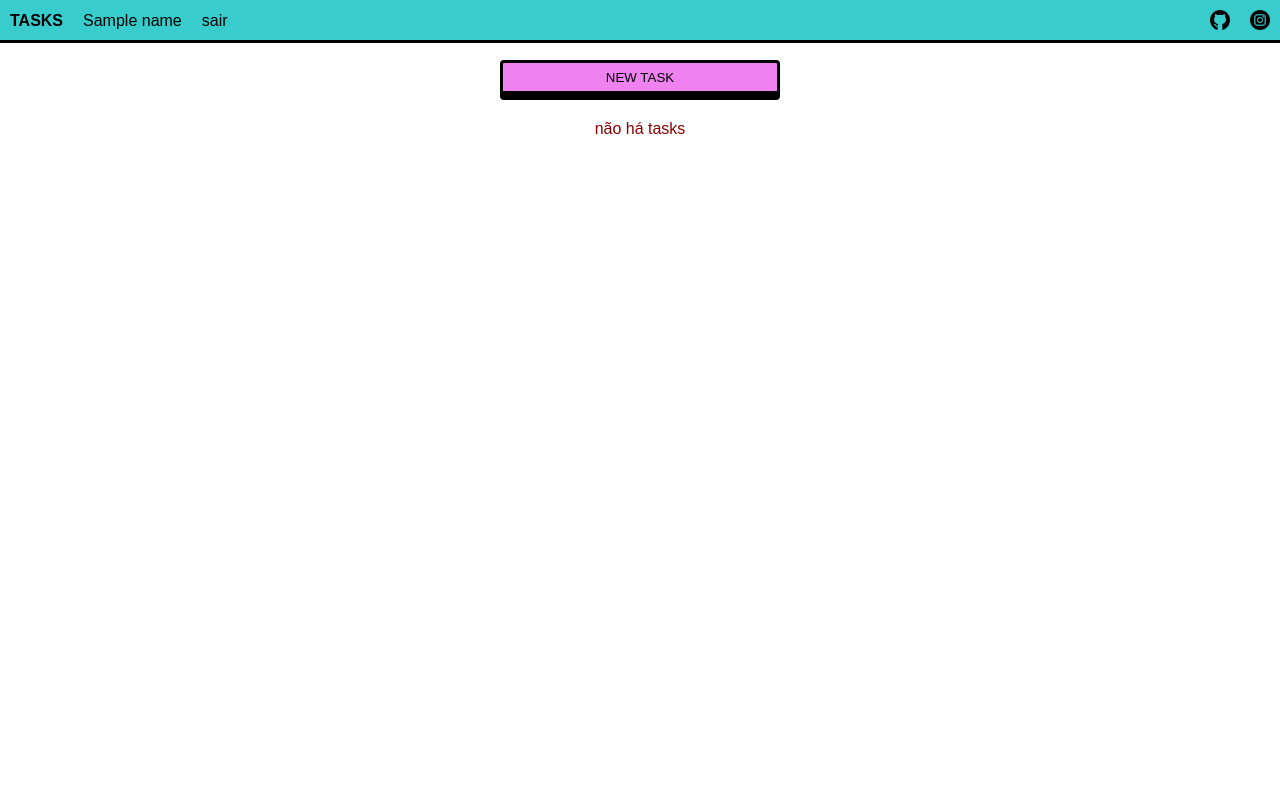
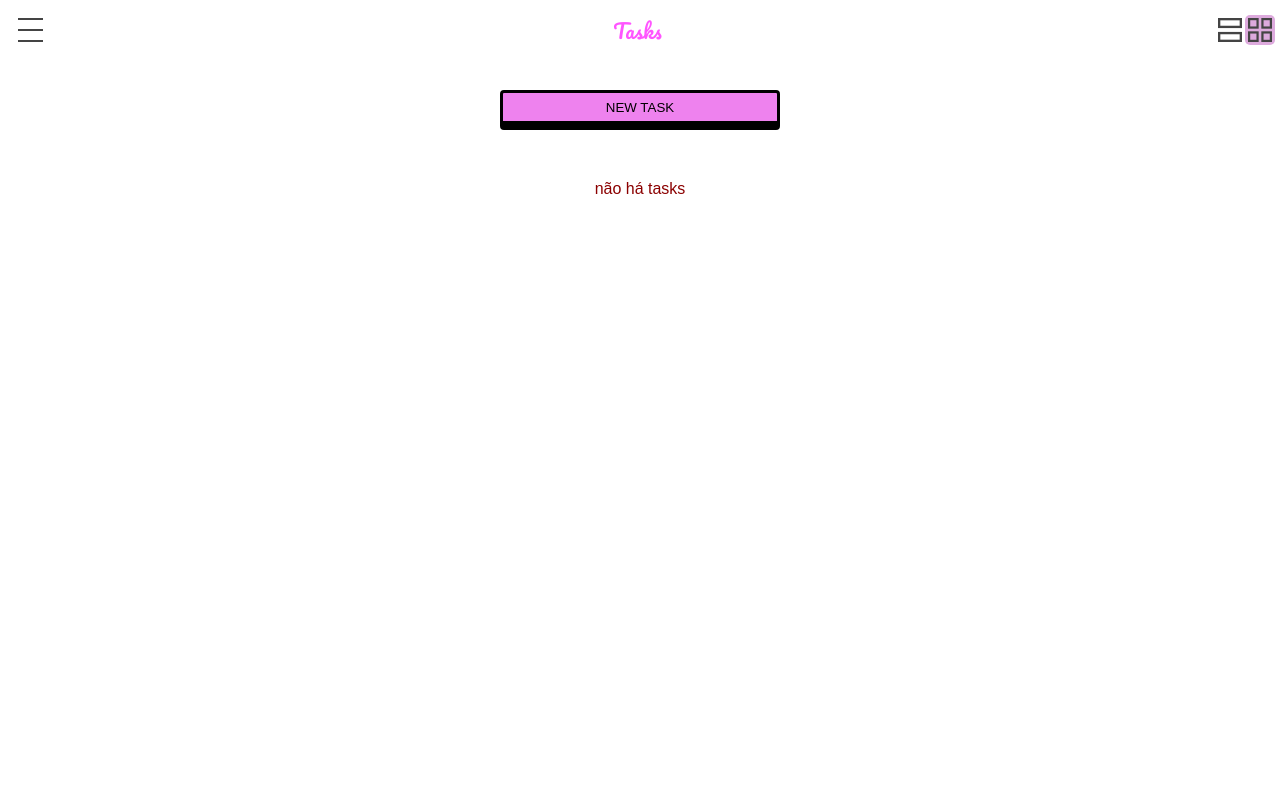
Before and after one commit to gitviini/tasks, a Flask app: template app/templates/tasks.html in a window 1280 px wide. Run offline with Flask 3, Linux system fonts and the light colour scheme; the template is opened without the code that fills it: most values are stand-ins (such as "Sample title", 1, 10 or a date in 2020).

Commit message:
upload statics

```diff
--- a/app/__init__.py
+++ b/app/__init__.py
@@ -1,8 +1,6 @@
 from flask import Flask, render_template, request, session, redirect, url_for, make_response, abort, flash
-from flask_cors import CORS
 
 app = Flask(__name__, template_folder='templates')
 app.secret_key = '123'
-CORS(app)
 
 from app.controlers.default import *
--- a/app/static/css/tasks.css
+++ b/app/static/css/tasks.css
@@ -1,49 +1,201 @@
+@font-face {
+    font-family: "Pacifico";
+    src: url('Pacifico-Regular.ttf');
+}
 *{
     margin: 0;
     padding: 0;
     text-align: center;
 }
-body{
+html, body{
+    display: block;
+    width: 100%;
+    height: 100%;
     font-family: Arial, Helvetica, sans-serif;
+    overflow: hidden;
 }
 
 /*CABEÇALHO*/
 
 header{
     position: fixed;
+    top: 0;
     width: 100%;
-    height: 40px;
-    background-color: rgb(56, 204, 204);
+    height: 60px;
+    background-color: transparent;
     margin-bottom: 10px;
-    z-index: 1;
-    border-bottom: 3px solid black;
+    z-index: 2;
+}
+header nav{
+    display: block;
+    width: 100%;
+    height: 100%;
+}
+header nav ul{
+    display: grid;
+    width: 100%;
+    height: 100%;
+    grid-template-columns: 60px auto 65px;
+    grid-template-rows: 1fr;
+    justify-content: space-between;
+    align-items: center;
 }
 header li{
     position: relative;
-    float: left;
-    top: 12px;
-    padding: 0px 10px 0px 10px;
     list-style: none;
 }
-
-header #delete_banco{
-    border: none;
-    background-color: transparent;
-}
-
 header a{
     text-decoration: none;
-    color: black;
+    color: #f5f;
 }
-header img{
+img{
     width: 20px;
     height: 20px;
 }
-
+.title{
+    font-family: 'Pacifico';
+    font-size: 20px;
+    font-weight: 100;
+    transition: 0.2s;
+    transition-delay: 0.2s;
+}
+#menu{
+    position: relative;
+    display: flex;
+    width: 60px;
+    height: 60px;
+    flex-flow: column;
+    justify-content: space-around;
+    align-items: center;
+    cursor: pointer;
+}
+#menu div, #menu div:before, #menu div:after{
+    content: '';
+    display: block;
+    width: 25px;
+    height: 2px;
+    background-color: #444;
+    transition: 0.5s;
+}
+#menu div:before{
+    transform: translateY(-11px);
+}
+#menu div{
+    transition: 0.2s;
+}
+#menu div:after{
+    transform: translateY(9px);
+}
+#menu.click div:before{
+    background-color: #ddd;
+    transform: rotate(45deg);
+}
+#menu.click div{
+    background-color: transparent;
+}
+#menu.click div:after{
+    background-color: #ddd;
+    transform: translateY(-2px) rotate(-45deg);
+}
+#mode{
+    display: flex;
+    width: 60px;
+    height: 60px;
+    flex-flow: row nowrap;
+    justify-content: space-between;
+    align-items: center;
+    cursor: pointer;
+    transition: 0.2s;
+    transition-delay: 0.15s;
+}
+#rows{
+    display: flex;
+    width: 50%;
+    height: 30px;
+    flex-flow: column;
+    justify-content: space-around;
+    align-items: center;
+    background-image: url('rows.svg');
+    background-size: 80%;
+    background-position: center;
+    background-repeat: no-repeat;
+    border-radius: 5px;
+}
+#columns{
+    display: flex;
+    width: 50%;
+    height: 30px;
+    flex-flow: column;
+    justify-content: space-around;
+    align-items: center;
+    background-image: url('columns.svg');
+    background-size: 80%;
+    background-position: center;
+    background-repeat: no-repeat;
+    background-color: #dad;
+    border-radius: 5px;
+}
+#rows.click{
+    background-color: #dad;
+}
+#columns.click{
+    background-color: transparent;
+}
+#menubox{
+    position: fixed;
+    top: 0px;
+    display: flex;
+    width: 0%;
+    height: 100%;
+    flex-flow: column;
+    justify-content: space-around;
+    align-items: center;
+    backdrop-filter: blur(3px);
+    background-color: rgb(0,0,0,0.6);
+    z-index: 1;
+    overflow: hidden;
+    transition: 0.5s;
+}
+#menubox.click{
+    width: 30%;
+}
+#menubox ul{
+    display: flex;
+    width: 100%;
+    height: 100%;
+    flex-flow: column;
+    justify-content: space-evenly;
+    align-items: center;
+}
+#menubox ul li{
+    display: block;
+    width: auto;
+    height: auto;
+}
+#menubox ul li a{
+    display: block;
+    color: #fff;
+    text-decoration: none;
+    font-family: monospace;
+    font-size: 18px;
+    padding: 20px;
+    cursor: pointer;
+    transition: width 0.2s;
+}
+#menubox ul li a:hover{
+    padding: 20px 20px 18px 20px;
+    border-bottom: 2px solid #ddd;
+}
 /*MAIN*/
-
+#spacebutton{
+    display: flex;
+    width: 100%;
+    height: 100px;
+    flex-flow: column;
+    justify-content: space-around;
+    align-items: center;
+}
 #new_task{
-    margin-top: 60px;
     position: relative;
     display: inline-block;
     border: 3px solid black;
@@ -53,94 +205,88 @@ header img{
     height: 40px;
     background-color: violet;
     transition-delay: 0.035s;
+    cursor: pointer;
 }
 
 #new_task:active{
-    margin-top: 65px ;
     border:3px solid black;
     border-bottom: 4px solid black;
     background-color: darkviolet;
     height: 35px;
 }
-
 main{
     position: relative;
-    display: inline-block;
-    margin-top: 20px;
-    max-width: 90%;
+    top: 60px;
+    display: grid;
+    width: 100%;
+    height: calc(100% - 60px);
+    grid-template-columns: 100%;
+    grid-template-rows: 100px calc(100% - 100px);
+    justify-content: space-between;
+    align-items: center;
+    overflow: hidden;
 }
-
 main #no_tasks{
     color: darkred;
 }
+#content{
+    display: grid;
+    width: calc(100% - 40px);
+    height: calc(100% - 40px);
+    padding: 20px;
+    gap: 20px;
+    grid-template-columns: repeat(auto-fit, minmax(100px, 1fr));
+    grid-auto-rows: 100px;
+    grid-auto-flow: row;
+    overflow: hidden scroll;
+    transition: 0.5s;
+}
+#content.mode{
+    grid-template-columns: 1fr;
+}
 .space{
     position: relative;
-    display: inline;
+    display: block;
+    width: 100%;
+    height: 100%;
 }
-
 .view_task{
     position: relative;
     display: block;
-    width: auto;
-    min-width: 90px;
-    max-width: 100px;
-    height: auto;
-    margin: 5px;
-    padding: 10px 5px;
-    padding-bottom: 20px;
+    width: 100%;
+    height: 100%;
     text-align: justify;
-    border: 3px dotted violet;
+    background-color: rgb(0,0,0,0.2);
     border-radius: 10px;
     word-wrap: break-word;
 }
-
-.view_task .date{
-    position: absolute;
-    top:-10px;
-    border-radius: 5px;
-    padding: 0px 5px;
-    background-color: violet;
-    font-size: 12.5px;
-    font-style: italic;
+footer{
+    display: none;
+    width: 100%;
+    height: 100px;
+    background-color: #444;
 }
-
-.view_task .name_task{
-    border: none;
-    border-radius: 5px;
-    padding: 5px 10px;
-    background-color: darkviolet;
-    font-size: 15px;
-    color: white;
+footer ul{
+    display: flex;
+    width: 100%;
+    height: 100%;
+    flex-flow: row nowrap;
+    justify-content: space-evenly;
+    align-items: center;
 }
-
-.view_task .task{
-    margin-top: 10px;
-    border: 1.5px solid gray;
-    border-radius: 5px;
-    padding: 5px 10px 5px 10px;
-    font-size: 12px;
-    word-break: break-word;
-    visibility: hidden;
-    position: absolute;
+footer ul li{
+    list-style: none;
+    color: #ddd;
 }
-
-.view_task .check_box{
-    position: absolute;
-    padding: 2px;
-    margin-top: 10px;
-    right: -3px;
-    border: 1.5px solid gray;
-    border-radius: 5px;
-    background-color: white;
-    z-index: 1;
+@media screen and (max-width:550px){
+    #menubox.click{
+        width: 100%;
+    }
+    #menu.click + li .title{
+        color: #ddd;
+    }
+    #menu.click + li + li{
+        width: 0;
+        overflow: hidden;
+    }
 }
-
-.space{
-    position: relative;
-    display: block;
-    float: left;
-    width: auto;
-    min-width: 110px;
-    height: auto;
-    min-height: 110px;
-}
--- a/app/templates/tasks.html
+++ b/app/templates/tasks.html
@@ -12,35 +12,46 @@
     <header>
         <nav>
             <ul style="list-style: none;">
-                <li><a href="/"><strong>TASKS</strong></a></li>
-                <li style="float: right; top: 10px;"><a href="http://instagram.com/v.ii.n.i/" target="_blank"><img src="{{url_for('static',filename='image/instagram.png')}}" alt="instagram"></a></li>
-                <li style="float: right; top: 10px;"><a href="http://github.com/vii-ni/" target="_blank"><img src="{{url_for('static',filename='image/github.png')}}" alt="github"></a></li>
-                <li><a href="/{{name}}">{{name}}</a></li>
-                <li><a href="/pop">sair</a></li>
+                <li id="menu"><div></div></li>
+                <li><a href="/" class="title">Tasks</a></li>
+                <li id="mode"><div id="rows"></div><div id="columns"></div></li>
             </ul>
         </nav>
     </header>
-
-    <div>
-        <button id="new_task" onclick="window.location.href = 'new_task'">NEW TASK</button>
+    <div id="menubox">
+        <ul>
+            <li><a href="/{{name}}">{{name}}</a></li>
+            <li><a href="/pop">sair</a></li>
+        </ul>
     </div>
-
     <main>
-
+        <div id="spacebutton">
+            <button id="new_task" onclick="window.location.href = 'new_task'">NEW TASK</button>
+        </div>
+        <section id="content"></section>
     </main>
-
-
 <script>
     //recebe as tasks do banco
     const list_tasks = {{tasks|tojson}};
     console.log(list_tasks)
     //configurações iniciais da task
+    let mode = document.querySelector('#mode')
+    mode.addEventListener('click',()=>{
+        document.querySelector('#rows').classList.toggle('click')
+        document.querySelector('#columns').classList.toggle('click')
+        document.querySelector('#content').classList.toggle('mode')
+    })
+    let menu = document.querySelector('#menu')
+    menu.addEventListener('click',()=>{
+        menu.classList.toggle('click')
+        document.querySelector('#menubox').classList.toggle('click')
+    })
     var startView = ['unset','hidden','v'];
     load_task()
     function load_task(){
         var width_screen = window.screen.width;
         //selecionando
-        var my_div = document.querySelector('main');
+        var my_div = document.querySelector('#content');
 
         if (list_tasks == "" || list_tasks == null){
             //cria um novo elemento e o adiciona a tela
```
Also changed, not shown: app/static/css/Pacifico-Regular.ttf (added), app/static/css/columns.svg (added), app/static/css/rows.svg (added), app/static/image/columns.png (added), banco.db.
